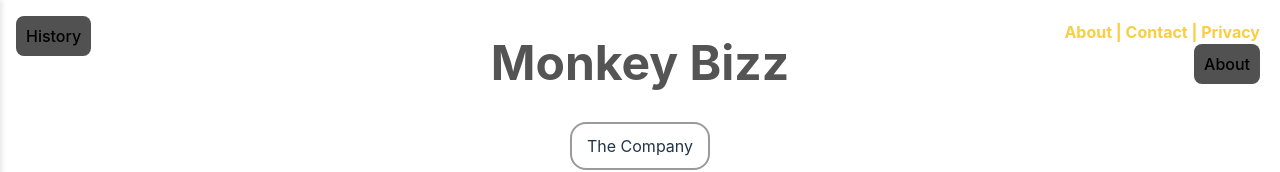
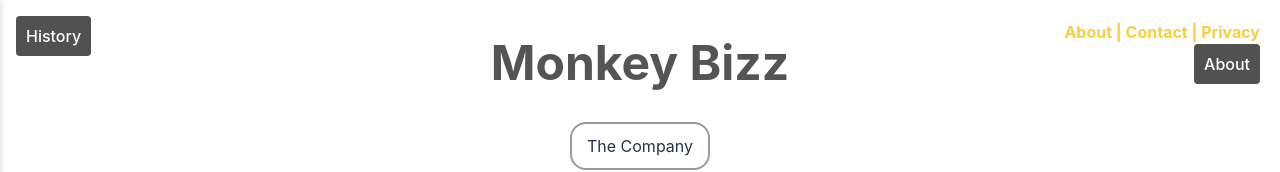
Before and after one commit to MacketSWE/monkey-bizz, a React (Vite) app: page / in a window 1280 px wide. Shown: the top 172 px of the page. Built offline with nearby package versions, Linux system fonts and the light colour scheme.

Commit message:
Add button

```diff
--- a/src/components/MainPage/MainPage.module.css
+++ b/src/components/MainPage/MainPage.module.css
@@ -18,27 +18,24 @@
   margin-left: 200px;
 }
 
-.toggleButton {
-  position: absolute;
-  top: 16px;
-  left: 16px;
+.button {
   padding: 10px;
   background-color: rgb(81, 81, 81);
   border: none;
   cursor: pointer;
   z-index: 10;
+  color: white;
+  border-radius: 4px;
+  transition: background-color 0.3s ease;
 }
 
-.aboutButton {
-  padding: 10px;
-  background-color: rgb(81, 81, 81);
-  border: none;
-  cursor: pointer;
-  z-index: 10;
+.toggleButton {
+  position: absolute;
+  top: 16px;
+  left: 16px;
 }
 
-.toggleButton:hover,
-.aboutButton:hover {
+.button:hover {
   background-color: lightgray;
 }
 
--- a/src/components/MainPage/MainPage.tsx
+++ b/src/components/MainPage/MainPage.tsx
@@ -60,7 +60,7 @@ const MainPage: React.FC = () => {
         <div className={styles.aboutLink} onClick={handleAboutClick}>
           About | Contact | Privacy
         </div>
-        <button className={styles.aboutButton} onClick={handleDrawerToggle}>
+        <button className={`${styles.button}`} onClick={handleAboutClick}>
           About
         </button>
       </div>
@@ -68,7 +68,10 @@ const MainPage: React.FC = () => {
       {!isMobile && <Drawer />}
       <div className={styles.mainContent}>
         {!isDrawerOpen && (
-          <button className={styles.toggleButton} onClick={handleDrawerToggle}>
+          <button
+            className={`${styles.button} ${styles.toggleButton}`}
+            onClick={handleDrawerToggle}
+          >
             {isMobile ? "History" : isDrawerOpen ? "Close Drawer" : "History"}
           </button>
         )}
```
